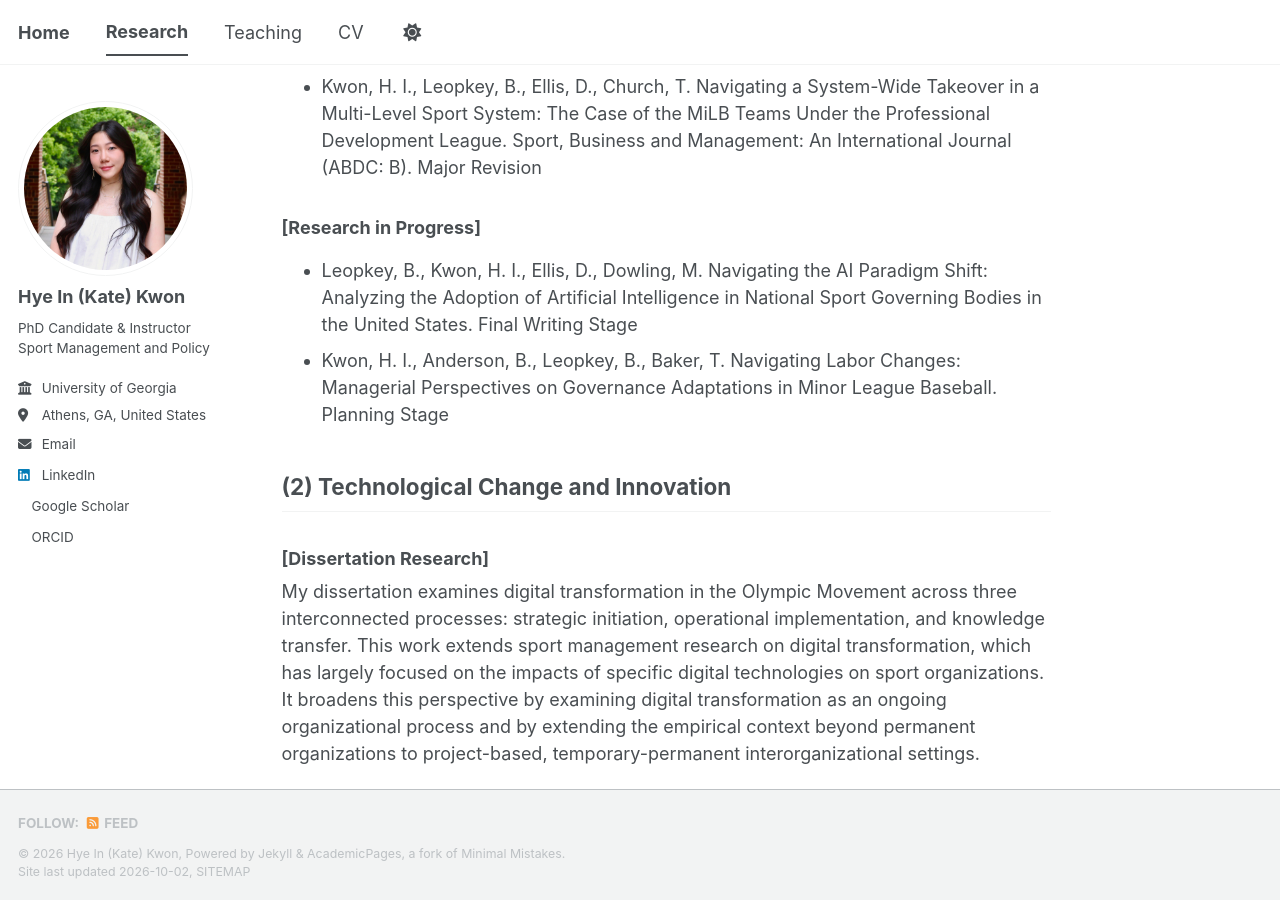
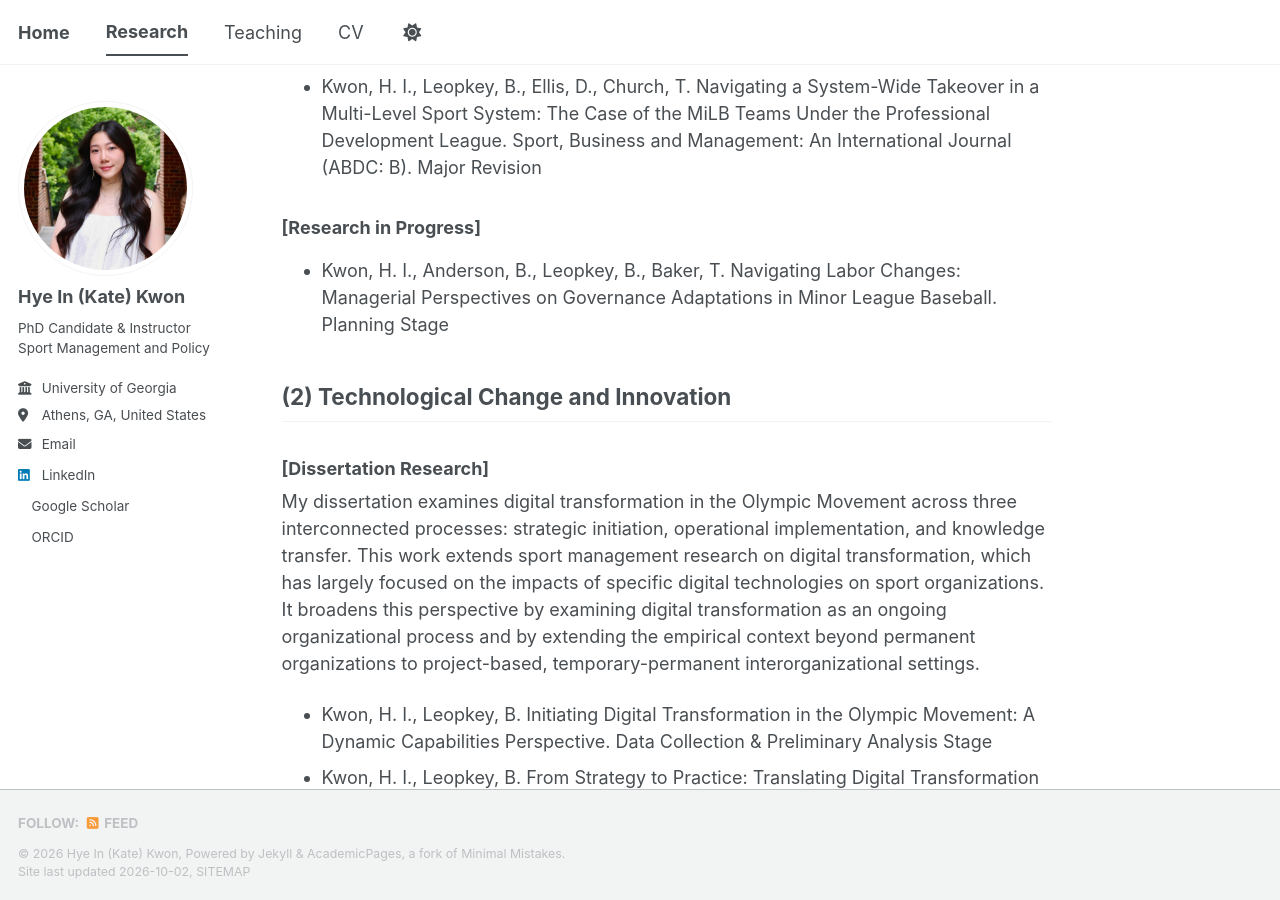
Before and after one commit to katehyeinkwon/katehyeinkwon.github.io, a Jekyll site: the page built from _pages/research.md, in a window 1280 px wide and 900 px high, scrolled down 653 px. Built offline with Jekyll 4.4.1, drawn with Linux system fonts in a browser that asks for light colours; a style sheet for code colours, icons or effects is not loaded.

Commit message:
Update research.md

```diff
--- a/_pages/research.md
+++ b/_pages/research.md
@@ -20,7 +20,6 @@ My research interests broadly revolve around topics related to organizational ch
 
 ### [Research in Progress]
 
-- Leopkey, B., Kwon, H. I., Ellis, D., Dowling, M. Navigating the AI Paradigm Shift: Analyzing the Adoption of Artificial Intelligence in National Sport Governing Bodies in the United States. Final Writing Stage
 - Kwon, H. I., Anderson, B., Leopkey, B., Baker, T. Navigating Labor Changes: Managerial Perspectives on Governance Adaptations in Minor League Baseball. Planning Stage
 
 ## (2) Technological Change and Innovation
```
